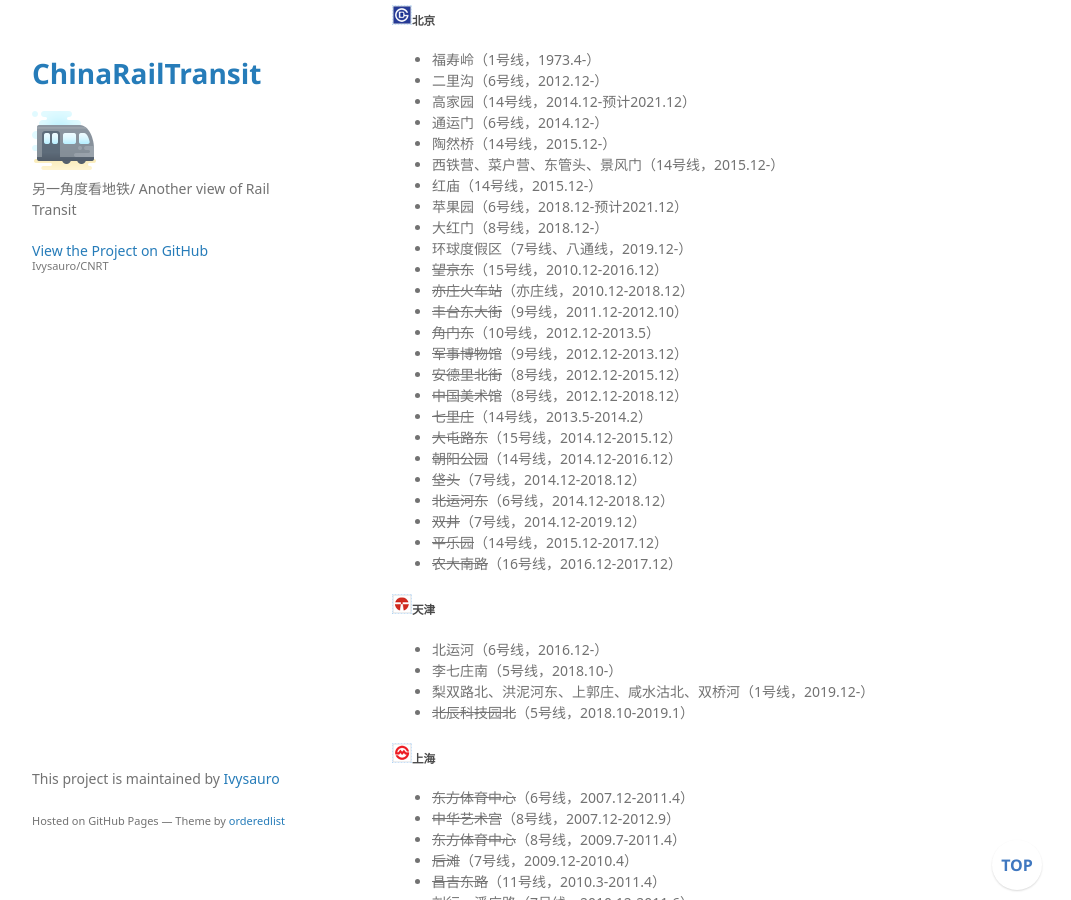
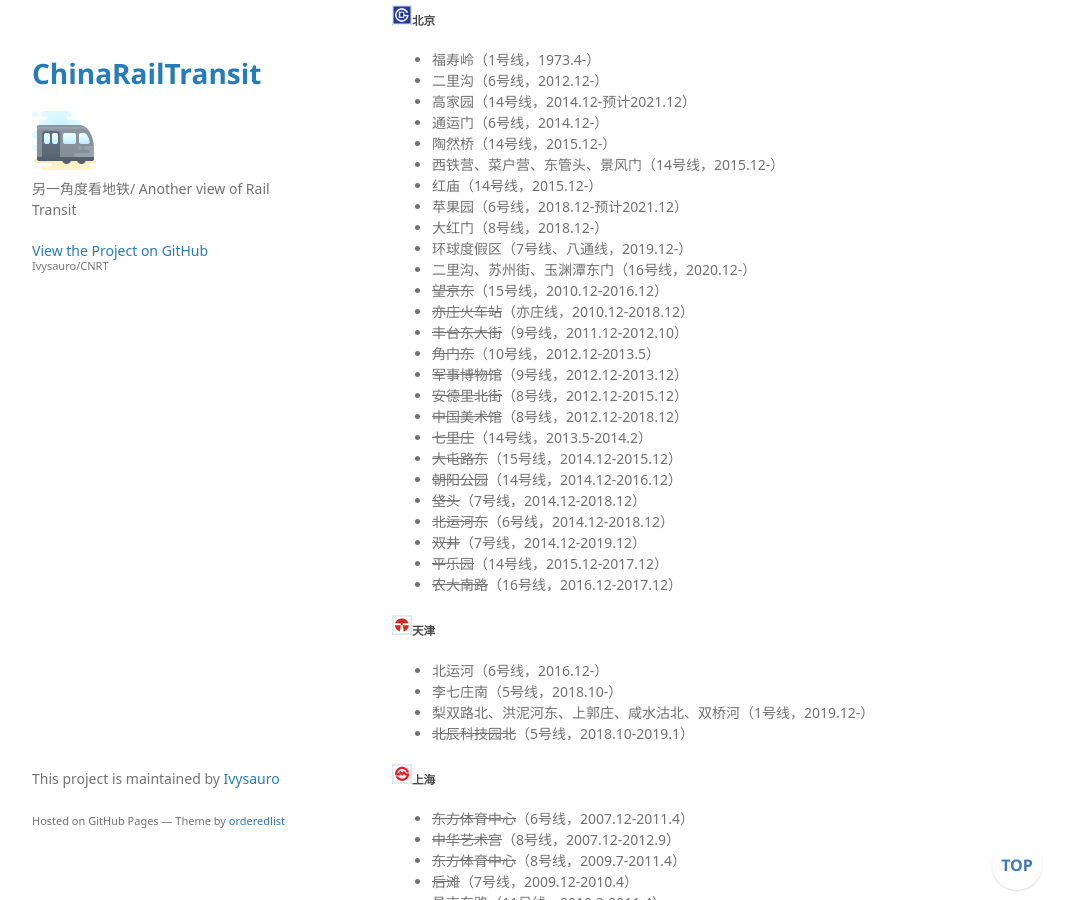
Before and after one commit to Ivysauro/CNRT, a Jekyll site: the page built from data/Special Station.md, in a window 1280 px wide and 900 px high, scrolled down 1719 px. Shown: the whole window, without its empty margins (178-1249 px from the left). Built offline with Jekyll 4.4.1, drawn with Linux system fonts in a browser that asks for light colours; some web fonts are replaced; our own code applies the rules of GitHub Pages for plain Markdown files; a script that is not in the unit is left out.

Commit message:
🍊更新北京数据

```diff
--- a/data/Special Station.md
+++ b/data/Special Station.md
@@ -71,6 +71,7 @@
 - 苹果园（6号线，2018.12-预计2021.12）
 - 大红门（8号线，2018.12-）
 - 环球度假区（7号线、八通线，2019.12-）
+- 二里沟、苏州街、玉渊潭东门（16号线，2020.12-）
 - ~~望京东~~（15号线，2010.12-2016.12）
 - ~~亦庄火车站~~（亦庄线，2010.12-2018.12）
 - ~~丰台东大街~~（9号线，2011.12-2012.10）
```
